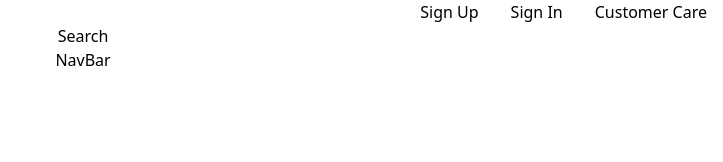
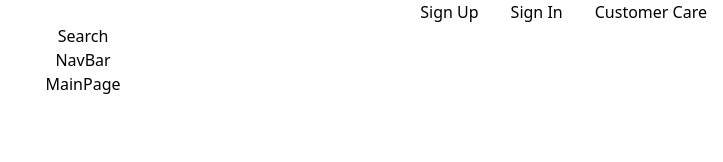
Before and after one commit to cecililu/fashionEcommerce, a React (Create React App) app: page / in a window 1280 px wide. Shown: the top 162 px of the page, without its empty margins (557-1280 px from the left). Built offline with nearby package versions, Linux system fonts and the light colour scheme.

Commit message:
react router dom setup for header

```diff
--- a/src/App.tsx
+++ b/src/App.tsx
@@ -3,16 +3,25 @@ import logo from './logo.svg';
 import './App.css';
 import { Header } from './Components/common/Header';
 import {
-  BrowserRouter,
+  BrowserRouter, Route, Routes,
+} from "react-router-dom";
 
-} from "react-router-dom";
+import { MainPage } from './Components/programs/MainPage';
+import { CostumerCare } from './Components/programs/CostumerCare';
+import { SignIn } from './Components/programs/SignIn';
+import { SignUp } from './Components/programs/SignUp';
+import { Navigation } from './Components/utils/Navigation';
 function App() {
   return (
 
     <div className="App">
-      <BrowserRouter>
-         <Header/>
-      </BrowserRouter>
+        <BrowserRouter>
+          <Header/>
+                <Navigation/>
+
+        </BrowserRouter>
+
+
     </div>
   );
 }
--- /dev/null
+++ b/src/Components/programs/MainPage.tsx
@@ -0,0 +1,7 @@
+import React from 'react'
+
+export const MainPage = () => {
+  return (
+    <div>MainPage</div>
+  )
+}
--- /dev/null
+++ b/src/Components/utils/Navigation.tsx
@@ -0,0 +1,21 @@
+import React from 'react'
+import {
+    BrowserRouter,
+    Routes,
+    Route,
+  } from "react-router-dom";
+import { CostumerCare } from '../programs/CostumerCare';
+import { MainPage } from '../programs/MainPage';
+import { SignIn } from '../programs/SignIn';
+import { SignUp } from '../programs/SignUp';
+
+export const Navigation = (children:any) => {
+  return (
+      <Routes>
+        <Route path="/" element={<MainPage/>}/>
+        <Route path="/customercare" element={<CostumerCare/>}/>
+        <Route path="/signin" element={<SignIn/>}/>
+        <Route path="/signup" element={<SignUp/>}/>
+    </Routes>
+    )
+}
```
